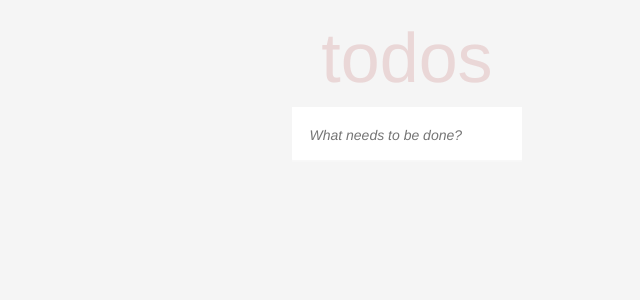
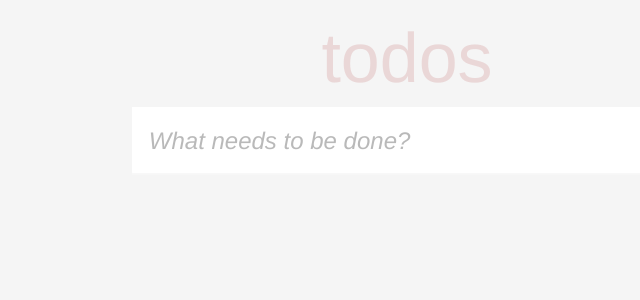
Before and after one commit to stevula/react-todo, a React (Create React App) app: page / in a window 1280 px wide. Shown: the top 300 px of the page, without its empty margins (233-873 px from the left). Built offline with nearby package versions, Linux system fonts and the light colour scheme.

Commit message:
Fix various sizing issues

```diff
--- a/src/components/Task.css
+++ b/src/components/Task.css
@@ -10,7 +10,12 @@
 .task .description {
   align-items: center;
   display: flex;
+  font-size: x-large;
   width: 90%;
+}
+
+.task.inactive .task-complete {
+  color: #6dd06d;
 }
 
 .task.inactive .description {
--- a/src/components/TaskInput.css
+++ b/src/components/TaskInput.css
@@ -1,11 +1,13 @@
 .task-input {
   border: none;
   box-shadow: inset 0 -2px 1px rgba(0,0,0,0.03);
-  padding: 1.25em;
+  font-size: x-large;
+  padding: .7em;
   width: 100%;
 }
 
 .task-input::placeholder {
+  opacity: .5;
   font-style: italic;
   font-weight: lighter;
 }
--- a/src/components/TasksFilter.css
+++ b/src/components/TasksFilter.css
@@ -2,3 +2,8 @@
   display: flex;
   justify-content: space-around;
 }
+
+.task-filter button.active {
+  border: 1px solid rgba(175, 47, 47, 0.15);
+  border-radius: 3px;
+}
--- a/src/containers/App.css
+++ b/src/containers/App.css
@@ -1,5 +1,5 @@
 .App {
-  justify-content: center;
+  flex-grow: 1;
   max-width: 550px;
   min-width: 230px;
 }
--- a/src/containers/Menu.css
+++ b/src/containers/Menu.css
@@ -1,9 +1,9 @@
 .menu {
   display: flex;
-  font-size: smaller;
+  font-size: small;
   font-weight: lighter;
   justify-content: space-between;
-  padding: .4em 0;
+  padding: 1em 0;
   text-align: center;
 }
 
--- a/src/index.css
+++ b/src/index.css
@@ -1,8 +1,13 @@
+#root {
+  display: flex;
+  justify-content: center;
+}
+
 body {
   background: #f5f5f5;
   box-sizing: border-box;
   color: #4d4d4d;
-  font-family: 14px 'Helvetica Neue', Helvetica, Arial, sans-serif;
+  font-family: 'Helvetica Neue', Helvetica, Arial, sans-serif;
   font-weight: lighter;
   margin: 0;
   padding: 0;
@@ -13,17 +18,7 @@ button {
   border: none;
 }
 
-button.active {
-  border: 1px solid rgba(175, 47, 47, 0.15);
-  border-radius: 3px;
-}
-
 button:focus,
 input:focus {
   outline: none;
 }
-
-.container {
-  display: flex;
-  justify-content: space-around;
-}
```
